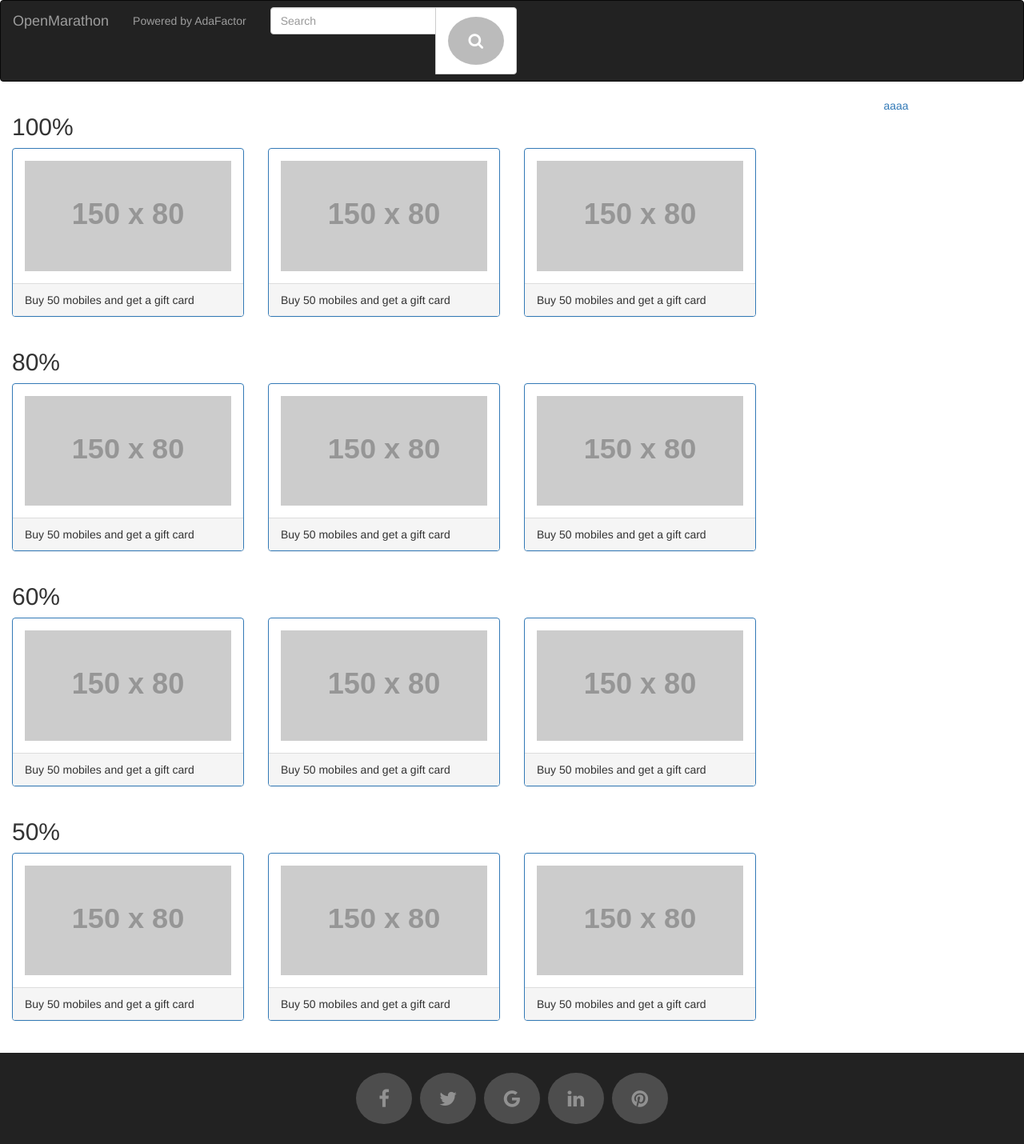
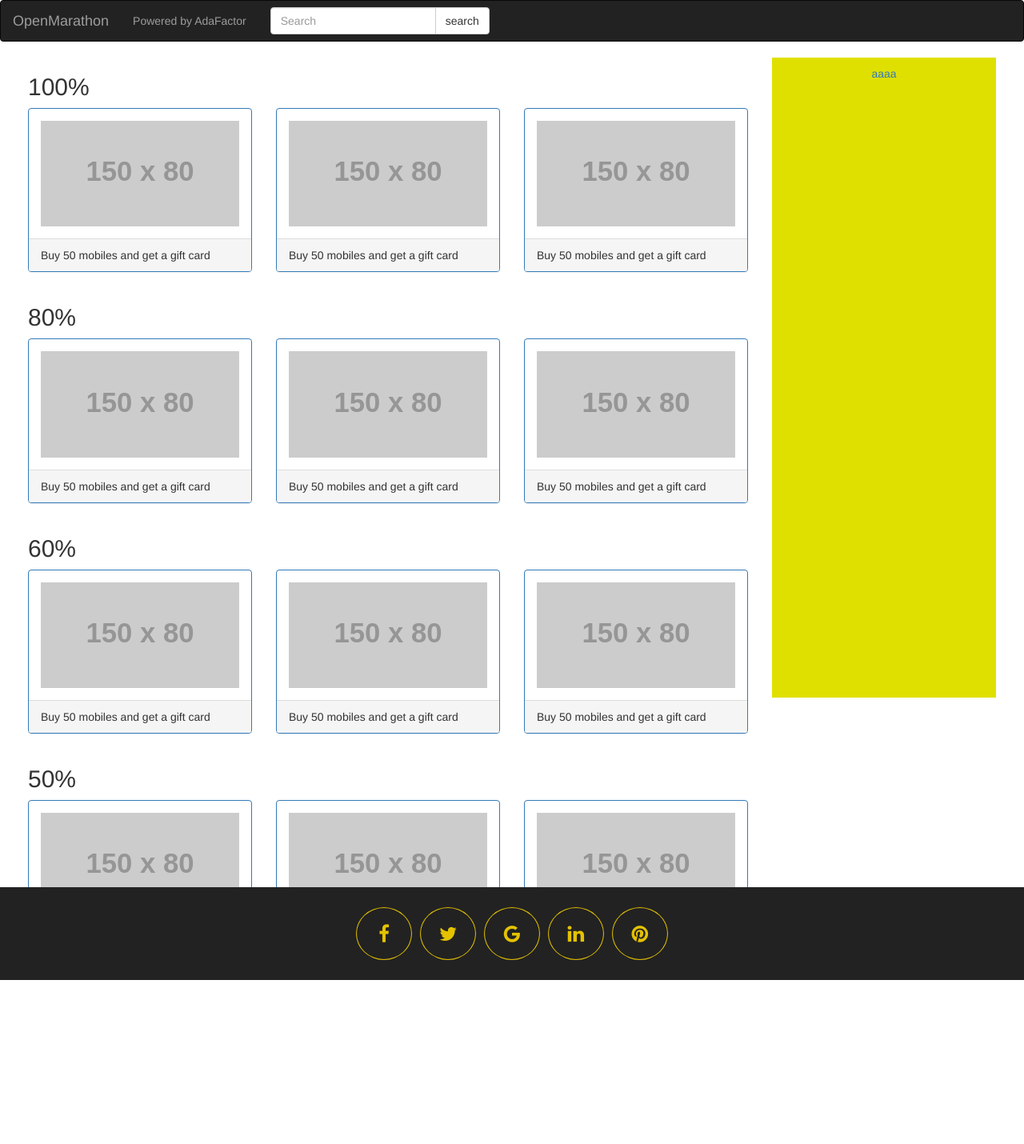
Before and after one commit to AdaFactor/OpenMarathon-Websearch, a Django app: page /your-images in a window 1280 px wide. Shown: the whole page at 80% size. After the commit the page ends 1225 px from the top, so only its background shows below. Run offline with Django 3.2, Linux system fonts and the light colour scheme; grey boxes labelled with a size stand in for pictures from a placeholder-image service; some libraries are stand-ins or nearby versions.

Commit message:
config footer

```diff
--- a/websearch/SearchApp/static/css/social.css
+++ b/websearch/SearchApp/static/css/social.css
@@ -4,17 +4,19 @@
     width: 70px;
     text-align: center;
     text-decoration: none;
-    color: white;
+    color: #e4c200;
     margin: 5px 3px;
     border-radius: 50%;
-    opacity: 0.5;
-    background: rgb(121, 121, 121);
+    /* opacity: 0.5;     */
+    /* background: rgb(121, 121, 121); */
+    border: 1px solid #e4c200;
 }
 
 .fa:hover {
-    opacity: 1;
+    background: #6b6b6b;
     text-decoration: none;
     color: white;
+    border: 1px solid #ffffff;
 }
 
 /* .fa-facebook {
--- a/websearch/SearchApp/static/css/style.css
+++ b/websearch/SearchApp/static/css/style.css
@@ -1,10 +1,43 @@
+html{ height:100%; }
+body {
+    min-height:100%;
+    padding:0;
+    margin:0;
+    position:relative;
+}
+
+body::after{
+    content:'';
+    display:block;
+    /* height:100px;  */
+}
+
 .mar {
     margin: 20px 0;
 }
 
 .h1-head {
+    font-size: 60px;
     font-weight: bold;
-    color: #808000;
+    color:	#0202bb; /*if no support for background-clip #D5AD6D*/
+    background: -webkit-linear-gradient(transparent, transparent),
+    -webkit-linear-gradient(
+        top,
+        #0202bb 0%,
+        #0202bb 26%,
+        #1414e9 35%,
+        #1414e9 45%,
+        #0202a1 61%,
+        #0202bb 100%
+    );
+    background: -o-linear-gradient(transparent, transparent);
+    -webkit-background-clip: text;
+    -webkit-text-fill-color: transparent;
+    /* background-image: -webkit-gradient( linear, left top, right top, color-stop(0, #000080), color-stop(0.15, #000080), color-stop(0.3, #000080), color-stop(0.45, #000080), color-stop(0.6, #e0e000),color-stop(0.75, #e0e000), color-stop(0.9, #e0e000), color-stop(1, #e0e000) );
+    background-image: gradient( linear, left top, right top, color-stop(0, #000080), color-stop(0.15, #000080), color-stop(0.3, #000080), color-stop(0.45, #000080), color-stop(0.6, #e0e000),color-stop(0.75, #e0e000), color-stop(0.9, #e0e000), color-stop(1, #e0e000) );
+    color:transparent;
+    -webkit-background-clip: text;
+    background-clip: text; */
 }
 
 .inputSearch {
@@ -29,15 +62,33 @@
     background-color: #0202bb;
 }
 
-footer {
+.footer {
+    position: absolute;
     margin-top: 20PX;
+    bottom: 0;
     padding: 20px 0;
+    width:  100%;
     background-color: #272727;
     color: white;
 }
+
 
 .icon-social {
     margin: 20px;
     font-size: 24px;
     color: #ffffff;
 }
+
+.images-container {
+    height: 100%;
+    padding: 0 20px;
+}
+
+.gallery {
+}
+
+.supporter {
+    padding: 10;
+    height: 100%;
+    background-color: #e0e000;
+}
--- a/websearch/SearchApp/templates/SearchApp/base_site.html
+++ b/websearch/SearchApp/templates/SearchApp/base_site.html
@@ -14,6 +14,7 @@
 <body>
     <nav class="navbar navbar-inverse">
         {% block navigator %}
+
         {% endblock navigator %}
     </nav>
 
@@ -25,7 +26,7 @@
     </div>
 
     {% block footer %}
-    <footer id="footer" class="navbar-inverse">
+    <footer class="footer navbar-inverse">
         <div class="text-center">
             <a href="#" class="fa fa-facebook"></a>
             <a href="#" class="fa fa-twitter"></a>
@@ -35,5 +36,8 @@
         </div>
     </footer>
     {% endblock footer %}
+
+    {% block scripts %}
+    {% endblock scripts %}
 </body>
 </html>
--- a/websearch/SearchApp/templates/SearchApp/index.html
+++ b/websearch/SearchApp/templates/SearchApp/index.html
@@ -5,7 +5,7 @@
 {% endblock navigator %}
 
 {% block body_contents %}
-    <div class="text-center">
+    <div class="content text-center">
         <h1 class="h1-head">Open Marathon</h1>
         <div class="mar">
             <input type="text" class="inputSearch">
--- a/websearch/SearchApp/templates/SearchApp/yourimages.html
+++ b/websearch/SearchApp/templates/SearchApp/yourimages.html
@@ -8,7 +8,7 @@
             <input type="text" class="form-control" placeholder="Search" name="search">
             <div class="input-group-btn">
             <button class="btn btn-default" type="submit">
-                <i class="fa fa-search" style="font-size:20px"></i>
+                search
             </button>
             </div>
         </div>
@@ -16,13 +16,18 @@
 {% endblock navigator %}
 
 {% block body_contents %}
+<div class="images-container">
     <div class="row">
-        <div class="col-sm-9">
+        <div class="col-sm-9 gallery">
             <h2>100%</h2>
             <div class="row">
                 <div class="col-sm-4">
                     <div class="panel panel-primary">
-                        <div class="panel-body"><img src="https://placehold.it/150x80?text=IMAGE" class="img-responsive" style="width:100%" alt="Image"></div>
+                        <div class="panel-body">
+                            <a href="#" class="pop" data-toggle="modal" data-target="#myModal">
+                                <img src="https://placehold.it/150x80?text=IMAGE" class="img-responsive" style="width:100%" alt="Image">
+                            </a>
+                        </div>
                         <div class="panel-footer">Buy 50 mobiles and get a gift card</div>
                     </div>
                 </div>
@@ -106,10 +111,12 @@
                 </div>
             </div>
         </div>
+
         <div class="col-sm-3">
-            <div class="text-center">
+            <div class="text-center supporter">
                 <a href="">aaaa</a>
             </div>
         </div>
     </div>
+</div>
 {% endblock body_contents %}
```
